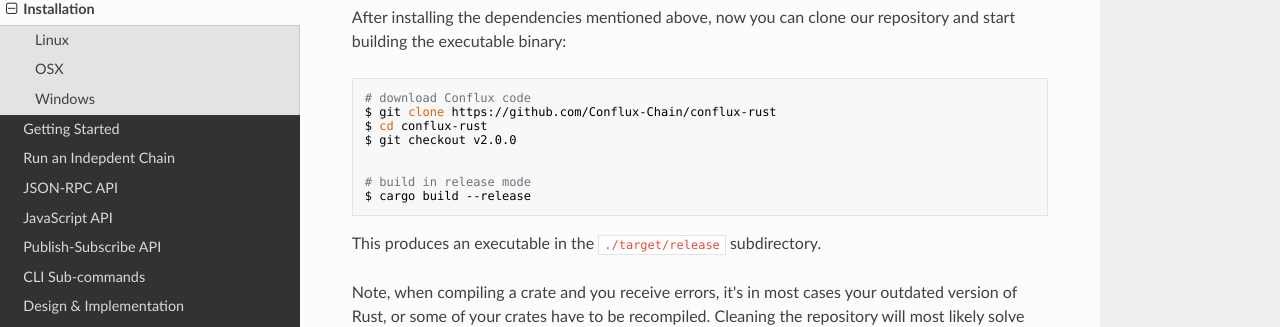
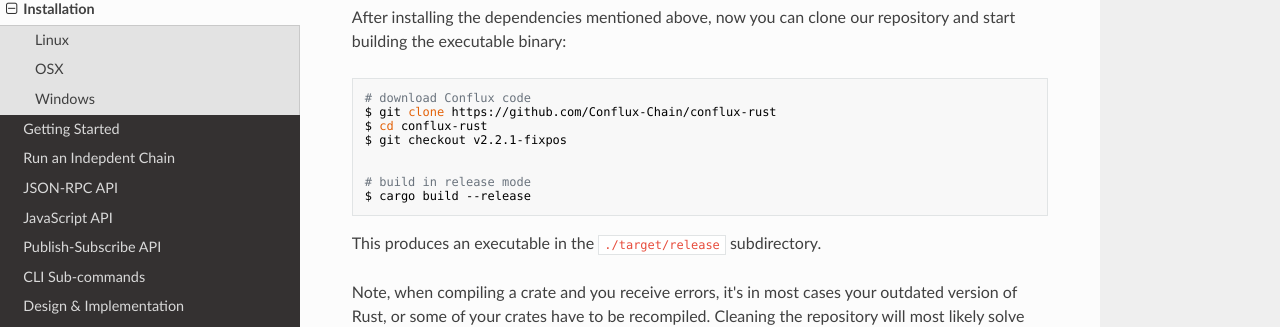
Before and after one commit to Conflux-Chain/conflux-doc, an MkDocs documentation site: the page built from docs/install.md, in a window 1280 px wide and 900 px high, scrolled down 1827 px. Shown: the part 141-468 px from the top of the window. Built offline with MkDocs 1.6.1, drawn with Linux system fonts in a browser that asks for light colours; nearby versions of some CDN libraries.

Commit message:
Update install.md

```diff
--- a/docs/install.md
+++ b/docs/install.md
@@ -97,7 +97,7 @@
 # download Conflux code
 $ git clone https://github.com/Conflux-Chain/conflux-rust
 $ cd conflux-rust
-$ git checkout v2.0.0
+$ git checkout v2.2.1-fixpos
 
 
 # build in release mode
```
